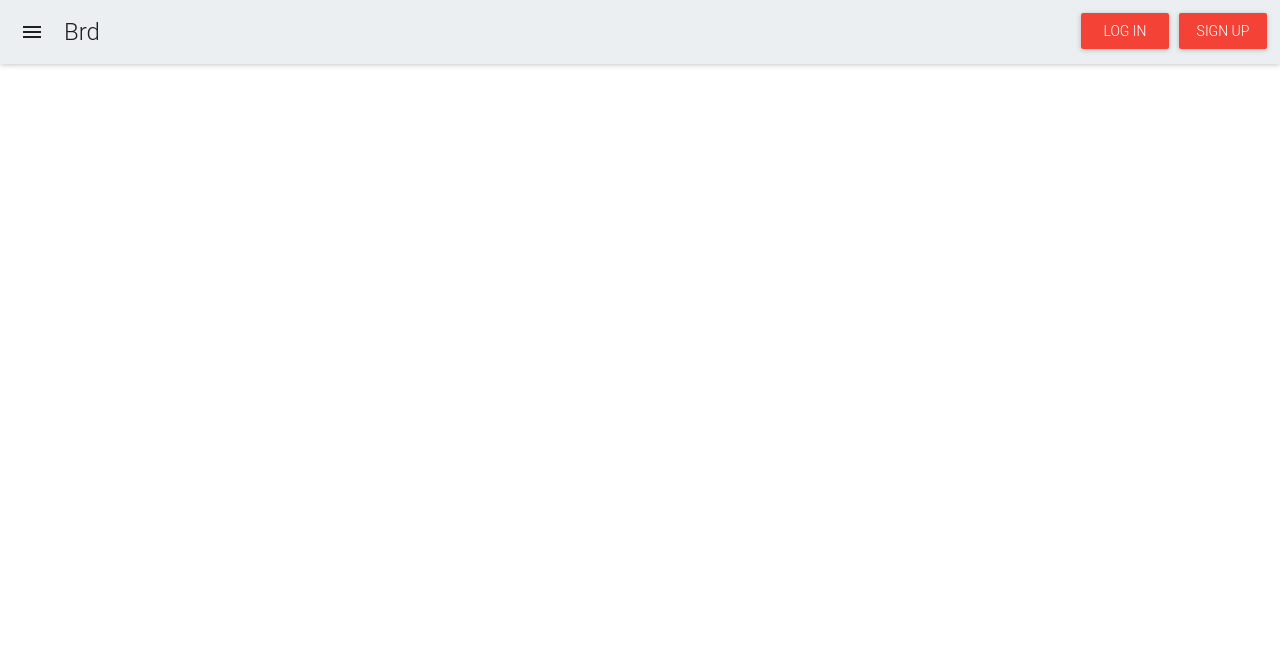
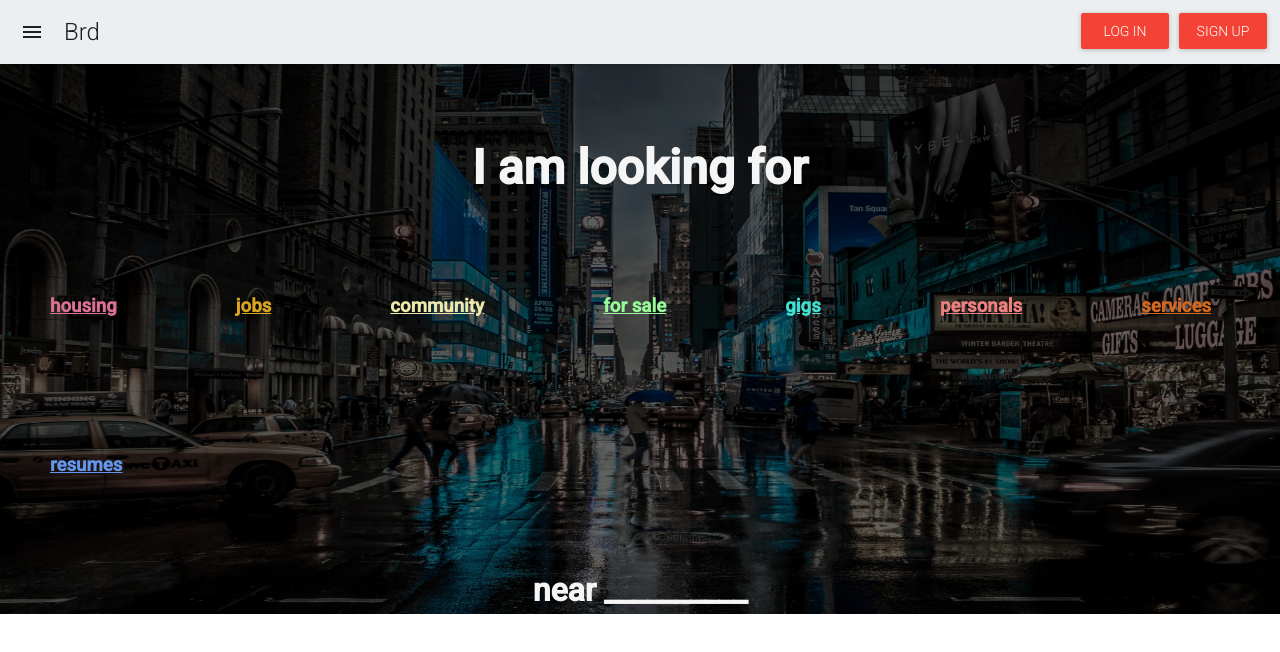
Before and after one commit to mirandamon/brd, a React app: page / in a window 1280 px wide. Shown: the top 652 px of the page. Built offline with nearby package versions, Linux system fonts and the light colour scheme; what react-tap-event-plugin would draw is missing.

Commit message:
Adding categories and bootstrap for geolocation on home page

```diff
--- a/app/App.jsx
+++ b/app/App.jsx
@@ -1,16 +1,16 @@
 import React from 'react'
-import NavBar from './components/navigation/NavBar'
 import MuiThemeProvider from 'material-ui/styles/MuiThemeProvider'
 import injectTapEventPlugin from 'react-tap-event-plugin'
+import Brd from './Brd'
 import {theme} from './theme/theme'
 
 injectTapEventPlugin()
 
-export default class Brd extends React.Component {
+export default class BrdApp extends React.Component {
   render () {
     return (
       <MuiThemeProvider muiTheme={theme}>
-        <NavBar />
+        <Brd />
       </MuiThemeProvider>
     )
   }
--- /dev/null
+++ b/app/Brd.jsx
@@ -0,0 +1,20 @@
+import React from 'react'
+import NavBar from './components/navigation/NavBar'
+import Home from './components/home/Home'
+import {
+  BrowserRouter as Router,
+  Route
+} from 'react-router-dom'
+
+export default class Brd extends React.Component {
+  render () {
+    return (
+      <Router>
+        <div>
+          <NavBar />
+          <Route exact path='/' component={Home} />
+        </div>
+      </Router>
+    )
+  }
+}
--- /dev/null
+++ b/app/components/home/Categories.jsx
@@ -0,0 +1,27 @@
+import React from 'react'
+import PropTypes from 'prop-types'
+
+export default class Categories extends React.Component {
+  constructor (props) {
+    super(props)
+    this.state = {categories: this.props.categories}
+  }
+
+  render () {
+    return (
+      <div className='categories'>
+        {this.state.categories.map(category => {
+          return (
+            <div className='category' style={{color: category.color}} key={category.name}>
+              <h3>{category.name}</h3>
+            </div>
+          )
+        })}
+      </div>
+    )
+  }
+}
+
+Categories.propTypes = {
+  categories: PropTypes.array
+}
--- /dev/null
+++ b/app/components/home/Home.jsx
@@ -0,0 +1,31 @@
+import React from 'react'
+import Categories from './Categories'
+
+const categories = [{name: 'housing', color: 'palevioletred'},
+  {name: 'jobs', color: 'goldenrod'},
+  {name: 'community', color: 'palegoldenrod'},
+  {name: 'for sale', color: 'palegreen'},
+  {name: 'gigs', color: 'turquoise'},
+  {name: 'personals', color: 'lightcoral'},
+  {name: 'services', color: 'chocolate'},
+  {name: 'resumes', color: 'cornflowerblue'}]
+
+export default class Home extends React.Component {
+  render () {
+    return (
+      <div className='homeBg'>
+        <div className='greyTint'>
+          <div className='mainText'>
+            <h1>I am looking for</h1>
+          </div>
+          <div className='flex-container'>
+            <Categories categories={categories} />
+          </div>
+          <div className='secondaryText'>
+            <h2>near __________</h2>
+          </div>
+        </div>
+      </div>
+    )
+  }
+}
--- a/app/index.js
+++ b/app/index.js
@@ -1,5 +1,5 @@
 import React from 'react'
 import ReactDOM from 'react-dom'
-import Brd from './App'
+import BrdApp from './App'
 
-ReactDOM.render(<Brd />, document.getElementById('react-app'))
+ReactDOM.render(<BrdApp />, document.getElementById('react-app'))
--- a/index.html
+++ b/index.html
@@ -1,11 +1,12 @@
 <!DOCTYPE html>
 <html>
   <head>
+    <link href="https://fonts.googleapis.com/css?family=Roboto:300,400,500" rel="stylesheet">
     <link rel="stylesheet" href="public/styles.css">
     <meta charset="utf-8">
     <title>Brd</title>
   </head>
-  <body style="margin: 0">
+  <body style="margin: 0;">
     <div id="react-app">
     </div>
     <script src="public/bundle.js"></script>
--- a/package.json
+++ b/package.json
@@ -13,6 +13,7 @@
     "path": "^0.12.7",
     "react": "^15.5.4",
     "react-dom": "^15.5.4",
+    "react-router-dom": "^4.1.1",
     "webpack": "^2.6.1",
     "webpack-dev-server": "^2.4.5"
   },
--- a/public/styles.css
+++ b/public/styles.css
@@ -0,0 +1,72 @@
+.homeBg {
+  margin: 0;
+  background-image: url(assets/home/home-bg.jpg);
+  background-repeat: no-repeat;
+  background-size: 100% 100%;
+  height: 550px;
+  /*max-height: 550px;*/
+  width: 100%;
+  overflow: hidden;
+}
+
+.greyTint:before {
+  z-index: 0;
+  background: rgba(0,255,255,0.6);
+  transition: all .3s linear;
+}
+
+.greyTint {
+  height: 100%;
+  background: rgba(0,0,0,0.6);
+  opacity: 1.0;
+}
+
+.mainText {
+  text-align: center;
+  color: whitesmoke;
+}
+
+.mainText h1 {
+  font-size: 3rem;
+  font-weight: 600;
+  margin: 0;
+  padding-top: 75px;
+}
+
+.secondaryText {
+  text-align: center;
+  color: whitesmoke;
+}
+
+.secondaryText h2 {
+  font-size: 2rem;
+  font-weight: 600;
+}
+
+.categories {
+  padding-top: 30px;
+  display: flex;
+  flex-flow: row wrap;
+  justify-content: space-around;
+  align-content: stretch;
+}
+
+.categories h3 {
+  text-decoration: underline;
+}
+
+.categories .category {
+  flex-grow: 1;
+  padding: 50px;
+}
+
+.flex-container {
+  display: flex;
+  flex-direction: row;
+  justify-content: center;
+  flex-wrap: nowrap;
+}
+
+body {
+  font-family: 'Roboto', sans-serif;
+}
```
Also changed, not shown: public/assets/home/home-bg.jpg (added), 1 other file (tests, documents, lock files or other folders).
